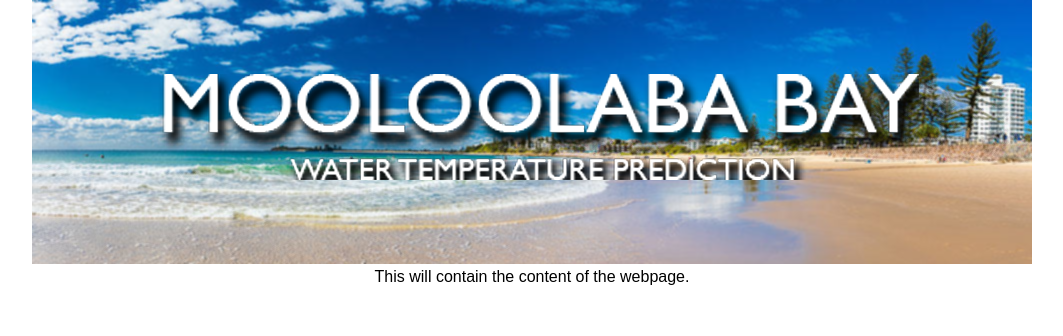
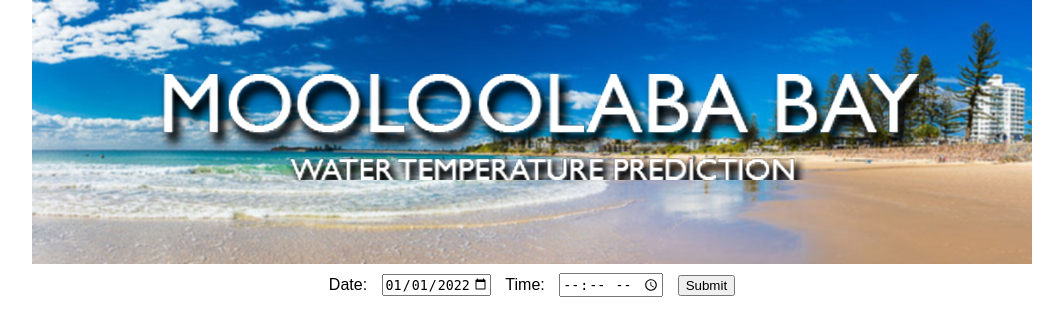
Before and after one commit to HeyImBrian/MooloolabaWaves, a Flask app: page / in a window 1280 px wide. Shown: the top 336 px of the page, without its empty margins (108-1171 px from the left). Run offline with Flask 2, Linux system fonts and the light colour scheme.

Commit message:
Added forms to the webpage.

```diff
--- a/main.py
+++ b/main.py
@@ -131,7 +131,7 @@ neuralNetwork.fit(xTrain, yTrain)
 # prediction values are first ran through the scalar.transform feature.
 testList = []
 for index, i in enumerate(range(0, 12)):
-    tempTest = np.array([index+1, 1.0, 2017.0, 1.0, 0.0])
+    tempTest = np.array([index+1, 1.0, 2025.0, 1.0, 0.0])
     testList.append(tempTest)
 
 testList = scaler.fit_transform(testList)
--- a/static/css/style.css
+++ b/static/css/style.css
@@ -12,6 +12,14 @@ body{
 }
 
 
+label{
+    margin: 5px;
+}
+
+input{
+    margin: 5px;
+}
+
 
 img{
     margin: 0;
--- a/templates/index.html
+++ b/templates/index.html
@@ -18,8 +18,23 @@
 
 
     <div>
-      This will contain the content of the webpage.
+      <label for="start">Date:</label>
+      <input type="date" id="start" name="trip-start"
+       value="2022-01-01"
+       min="2000-01-01" max="2050-01-01">
+
+
+      <label for="appt">Time:</label>
+      <input type="time" id="appt" name="appt"
+       min="00:00" max="24:00" required>
+
+
+      <input type="submit" value="Submit">
     </div>
+
+
+
+
 
   </body>
 
```
